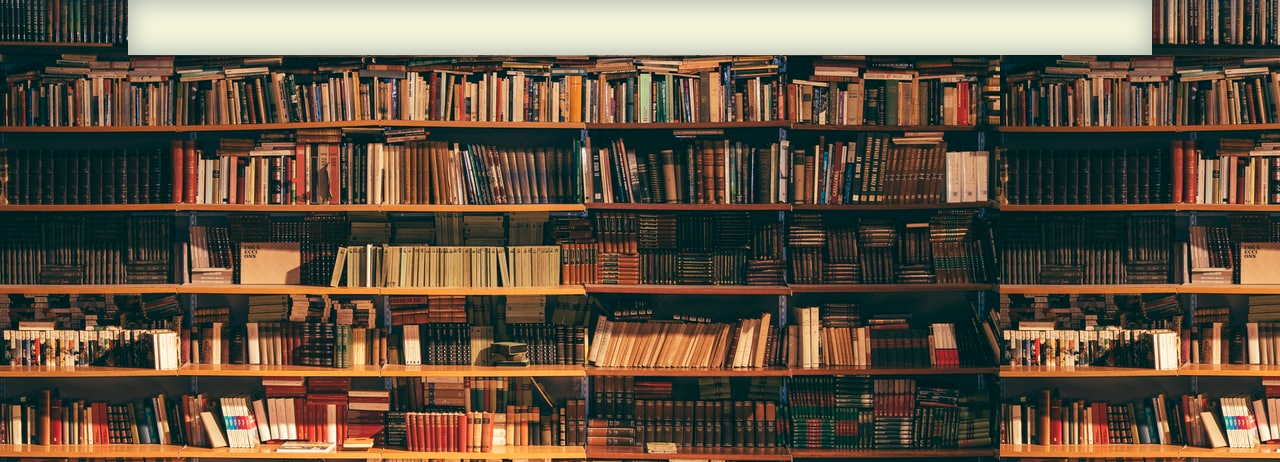
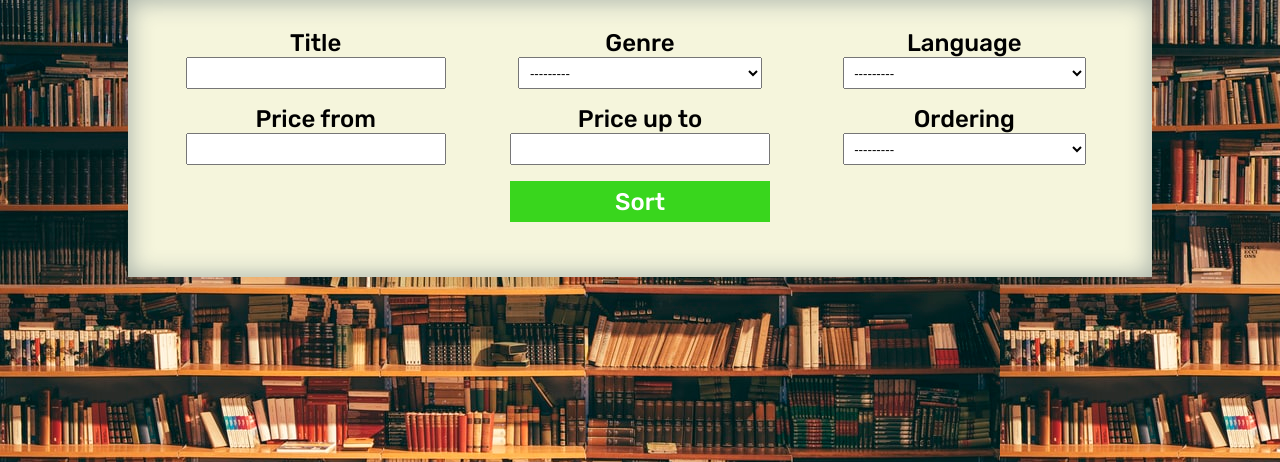
Before and after one commit to MNDonut/MyDjangoProjectLibrary, a Django app: page /books/ in a window 1280 px wide. Shown: the part 48-510 px from the top of the page. Run offline with Django 3.2, Linux system fonts and the light colour scheme; data that the repository does not hold is empty.

Commit message:
Added filters for sorting books

```diff
--- a/book/filters.py
+++ b/book/filters.py
@@ -1,9 +1,20 @@
+from django.db.models import fields
 import django_filters
-from .models import Book, Genre
+from .models import Book
+
+# django-filter automatically define what type of filters need to use
+# for separate field or you can redefine it(like price below)
 
 class BookFilter(django_filters.FilterSet):
-    name = django_filters.CharFilter()
+
+    # don't use it because of '-' between two price inputs
+    # price = django_filters.RangeFilter(label='Price between')
+    price__lte = django_filters.NumberFilter(field_name='price', label='Price from')
+    price__gte = django_filters.NumberFilter(field_name='price', label='Price up to')
+    o = django_filters.OrderingFilter(fields=(
+        'title', 'price'
+    ))
 
     class Meta:
         model = Book
-        fields = ['title', 'price', 'genre']
+        fields = ['title', 'genre', 'language']
--- a/book/models.py
+++ b/book/models.py
@@ -29,7 +29,7 @@ class Book(models.Model):
         return self.title
 
 class Genre(models.Model):
-    genre = models.CharField(max_length=32)
+    genre = models.CharField(max_length=32, default='')
 
     def __str__(self):
         return self.genre
--- a/book/static/all.css
+++ b/book/static/all.css
@@ -13,3 +13,42 @@ img {
     display: grid;
     grid-template-columns: repeat(5, 1fr);
 }
+
+.filter-form {
+    padding: 3% 0 0 0;
+    display: grid;
+    text-align: center;
+    grid-row-gap: 1em;
+    grid-template-areas: ". . ."
+                         ". . ."
+                         ". b .";
+    grid-template-columns: repeat(3, 1fr);
+}
+
+.filter-form .filter-label {
+    text-align: center;
+}
+
+.filter-label {
+    font: 1.5em 'Rubik', sans-serif;
+}
+
+.sort-button {
+    font: 1.5em 'Rubik', sans-serif;
+}
+
+.sort-button {
+    padding: 2% 0;
+    width: 80%;
+    grid-area: b;
+    background: rgb(57, 214, 29);
+    color:white;
+    border: 0;
+    cursor: pointer;
+    margin-left: 10%;
+}
+
+p input, p select {
+    width: 75%;
+    padding: 2%;
+}
--- a/book/templates/all_books.html
+++ b/book/templates/all_books.html
@@ -5,8 +5,17 @@
 {% load static %}
 {% block content %}
 <link rel="stylesheet" href="{% static 'all.css' %}">
+<form class="filter-form" method="get">
+    {% for field in filter.form %}
+        <div class="filter-form-field">
+            <p class="filter-label">{{ field.label }}</p>
+            <p class="filter-field">{{ field }}</p>
+        </div>
+    {% endfor %}
+    <button class= "sort-button" type="submit">Sort</button>
+</form>
 <ul class="books">
-{% for book in books %}
+{% for book in filter.qs %}
     <li class="all-book">
         <a href="{% url 'getBookByName' book.slug %}"><img src="{{ book.image.url }}"></a>
     </li>
--- a/book/views.py
+++ b/book/views.py
@@ -5,7 +5,8 @@ from .filters import BookFilter
 
 def listOfBooks(request):
     books = Book.objects.all()
-    return render(request, 'all_books.html', {'books': books})
+    filter = BookFilter(request.GET, queryset=books)
+    return render(request, 'all_books.html', {'books': books, 'filter': filter})
 
 def getBookByName(request, slug):
     return HttpResponse('by-slug')
```
